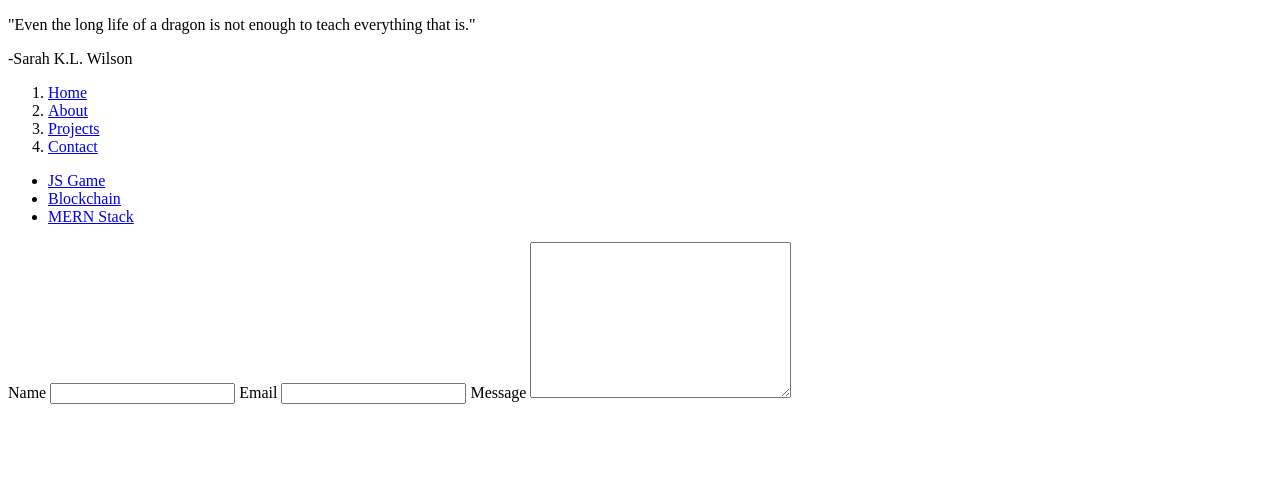
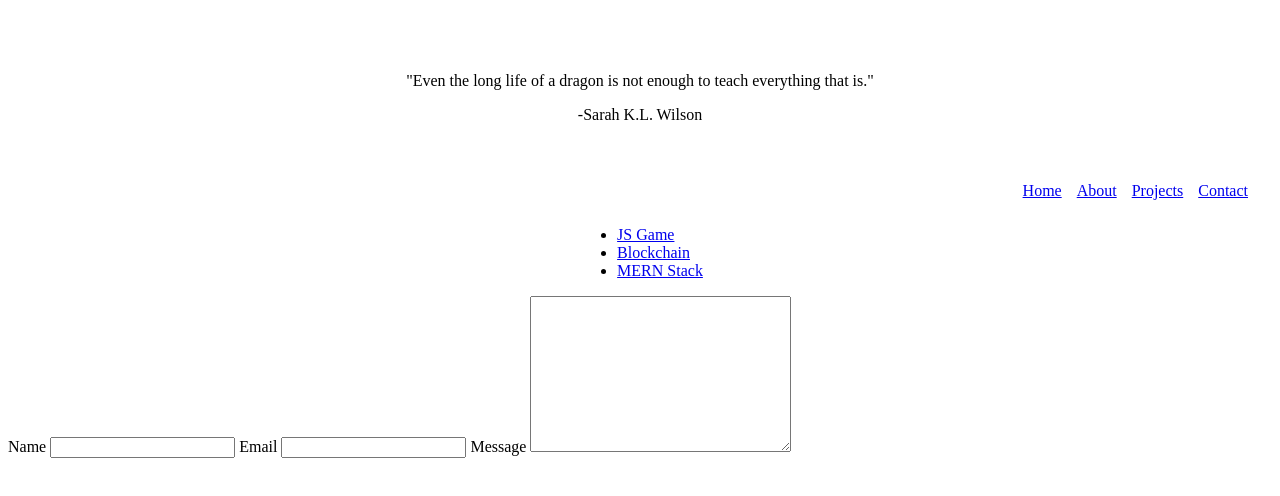
Before and after one commit to Zero-0X/Threejs_Portfolio_Website, a website with bundled scripts: page index.html in a window 1280 px wide. Shown: the top 496 px of the page. Built offline with nearby package versions, Linux system fonts and the light colour scheme.

Commit message:
updated html tags and initiated styling for html, contact page styling is next, then js functionality will be implemented

```diff
--- a/index.html
+++ b/index.html
@@ -19,26 +19,29 @@
         </span>
     </header>
     <!-- nav -->
-    <nav id="nav">
-        <ol class="ol">
+    <nav id="navbar">
+        <ul class="navbar-ul">
             <li class="home"><a href="#">Home</a></li>
             <li class="about"><a href="#">About</a></li>
             <li class="projects"><a href="#">Projects</a></li>
             <li class="contact"><a href="#">Contact</a></li>
-        </ol>
+        </ul>
     </nav>
     <!-- project links -->
-    <ul>
-        <li>
+    <section id="project-section">
+        <ul class="project-ul">
+            <li class="js-game">
                 <a href="#">JS Game</a>
             </li>
-        <li>
+            <li class="blockchain-app">
                 <a href="#">Blockchain</a>
             </li>
-        <li>
+            <li class="mern-stack">
                 <a href="#">MERN Stack</a>
             </li>
         </ul>
+    </section>
+
     <!-- contact page -->
     <form id="contact-form"></form>
     <label for="name">Name</label>
--- a/style.css
+++ b/style.css
@@ -0,0 +1,33 @@
+* {
+    /* background-color: black; */
+}
+
+header {
+    display: flex;
+    justify-content: center;
+    flex-direction: column;
+    align-items: center;
+    padding: 48px 24px;
+}
+
+#navbar {
+    display: flex;
+    justify-content: flex-end;
+    padding: 10px 24px;
+}
+
+.navbar-ul {
+    list-style: none;
+    display: flex;
+    margin: 0;
+    padding: 0;
+}
+
+#navbar li {
+    margin-left: 15px;
+}
+
+#project-section {
+    display: flex;
+    justify-content: center;
+}
```
Lines whose indentation alone changed are shown as unchanged.
